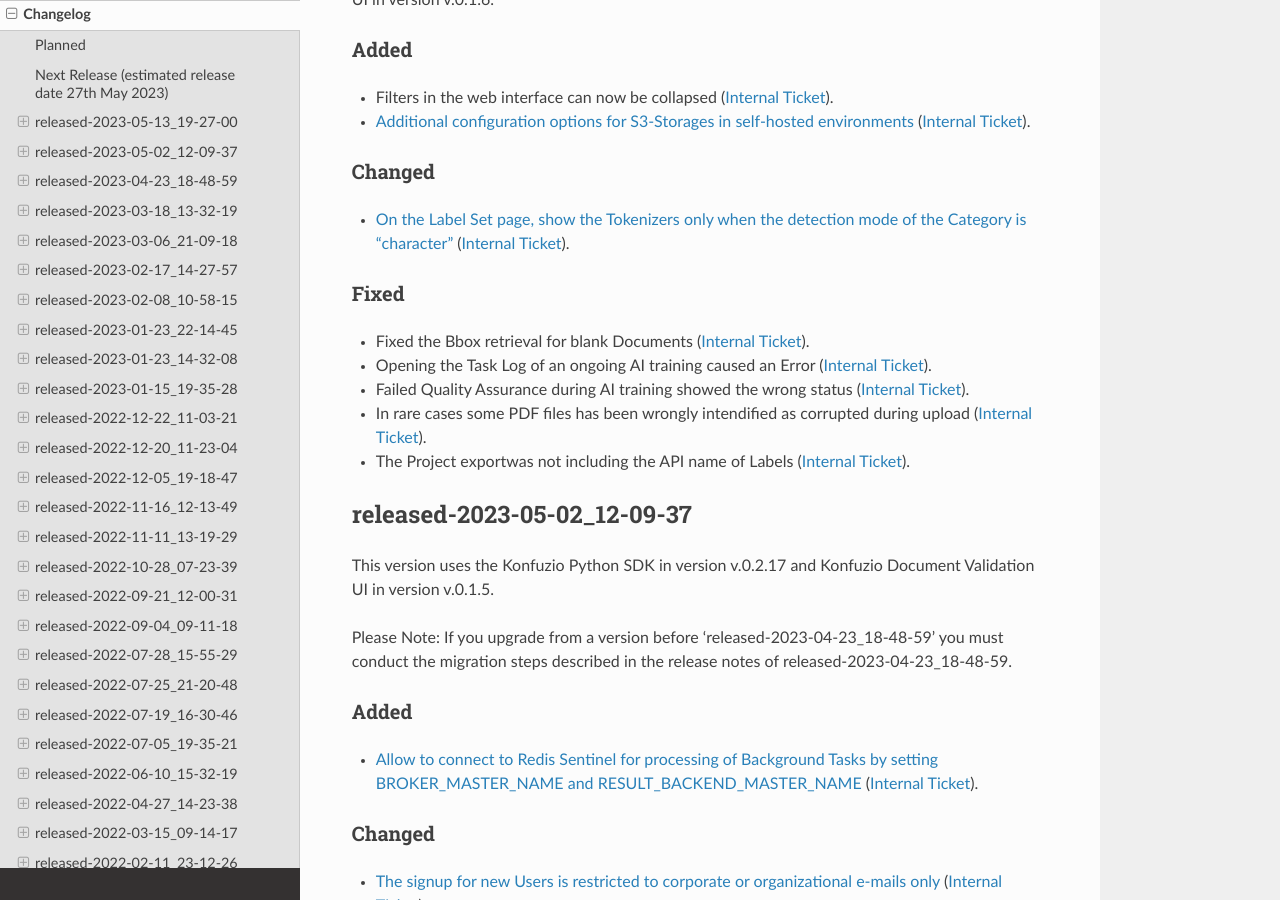
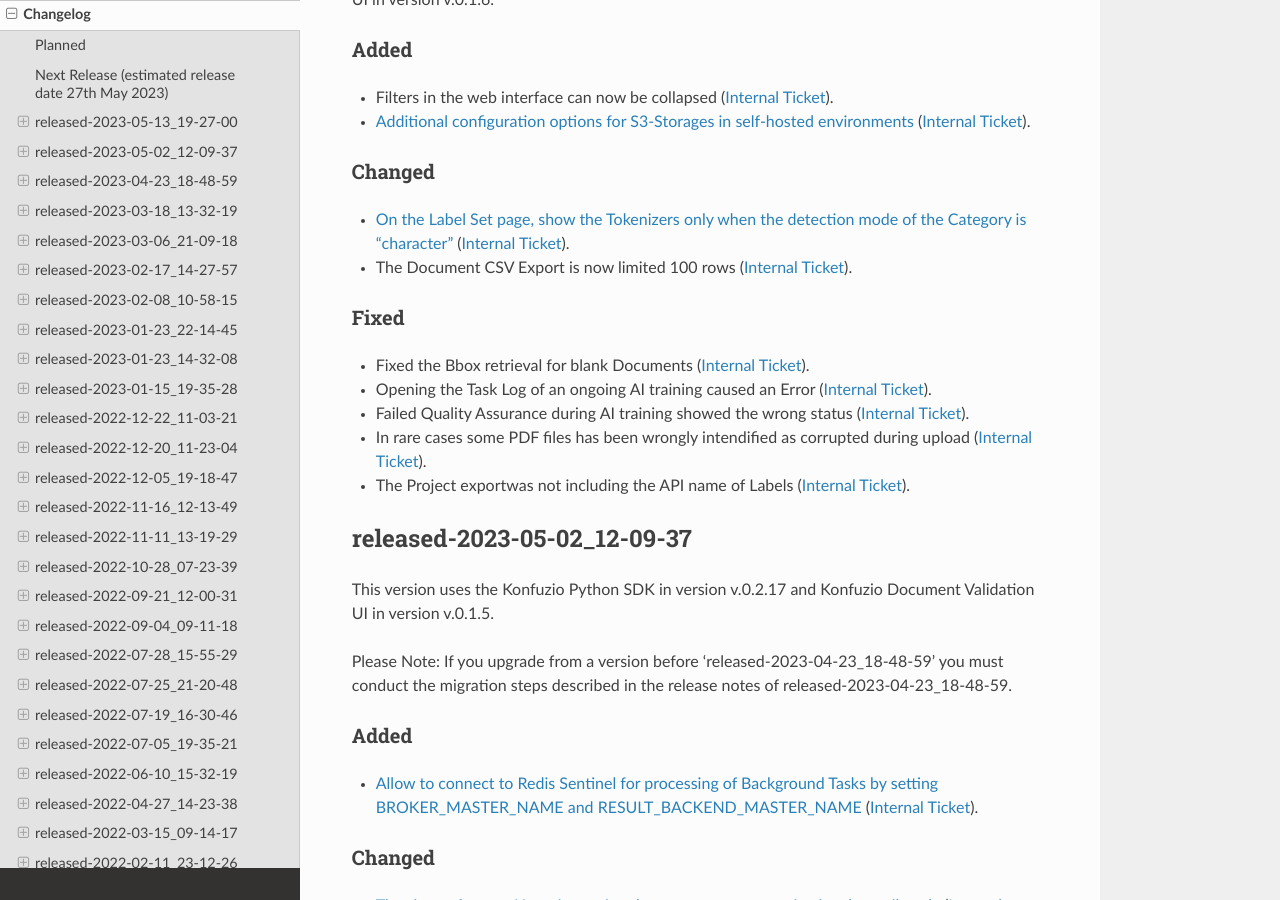
Before and after one commit to konfuzio-ai/konfuzio-sdk, a Sphinx documentation site: the page built from docs/web/changelog_app.md, in a window 1280 px wide and 900 px high, scrolled down 964 px. Built offline with Sphinx 7.4.7 and the Read the Docs theme 2.0.0, drawn with Linux system fonts in a browser that asks for light colours; pages that are not in the unit, such as notebooks, are missing from menus; a script that is not in the unit is left out.

Commit message:
Update changelog_app.md

```diff
--- a/docs/web/changelog_app.md
+++ b/docs/web/changelog_app.md
@@ -37,6 +37,7 @@
 
 ### Changed
 - [On the Label Set page, show the Tokenizers only when the detection mode of the Category is "character"](https://help.konfuzio.com/modules/tokenizers/index.html) ([Internal Ticket](https://git.konfuzio.com/konfuzio/objectives/-/issues/11027)).
+- The Document CSV Export is now limited 100 rows ([Internal Ticket](https://git.konfuzio.com/konfuzio/objectives/-/issues/10949)).
 
 ### Fixed
 - Fixed the Bbox retrieval for blank Documents ([Internal Ticket](https://git.konfuzio.com/konfuzio/objectives/-/issues/11090)).
```
